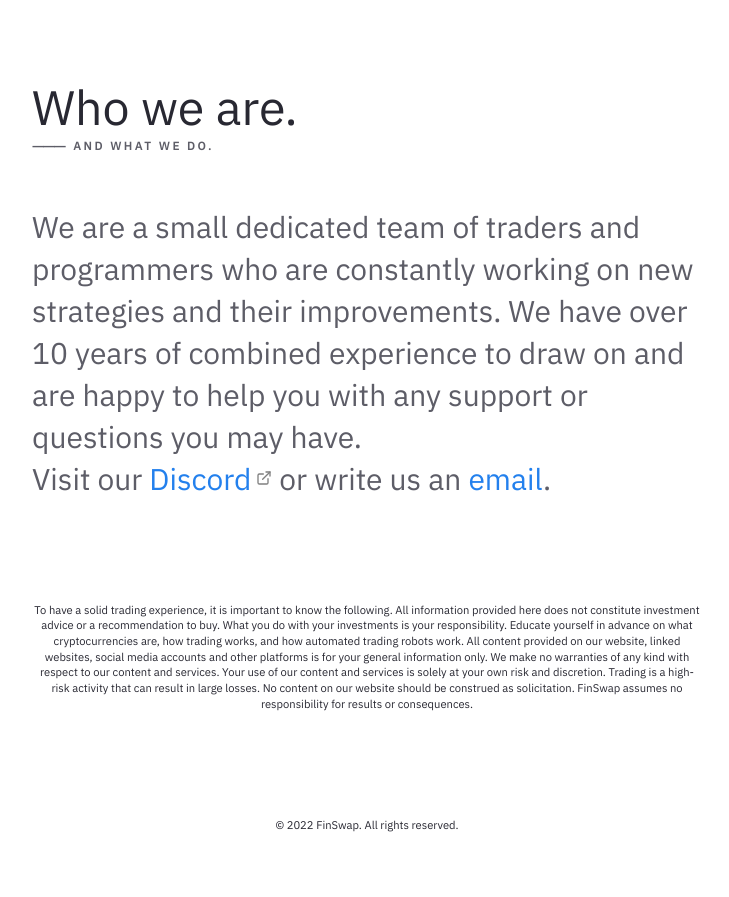
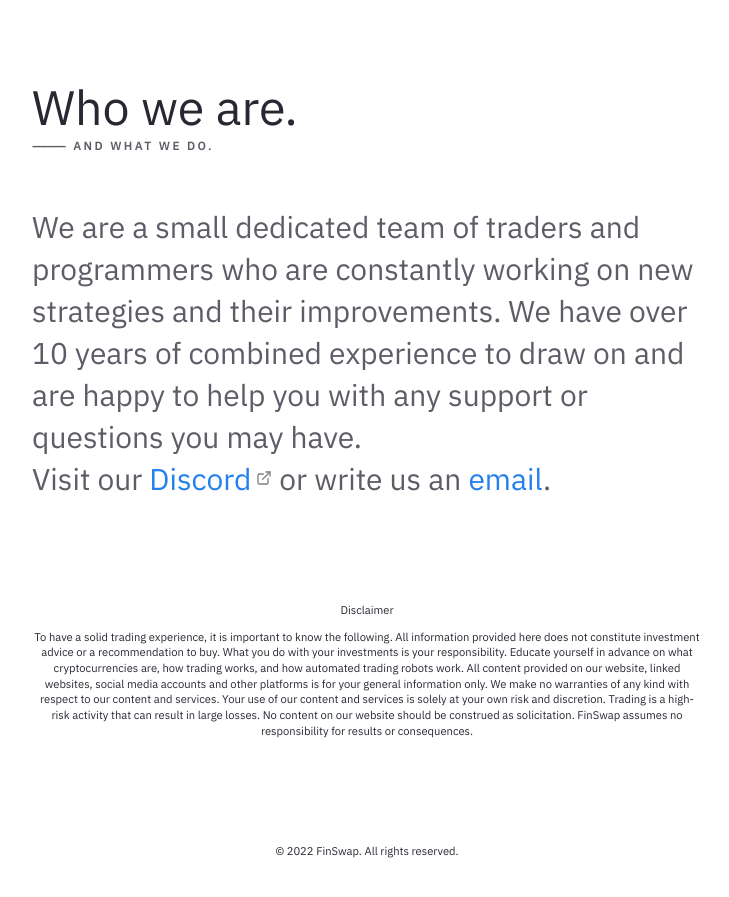
Before and after one commit to kevinroku/nroku.github.io, a Jekyll site: the page built from pages/index.md, in a window 1280 px wide and 900 px high, scrolled down 2004 px. Shown: the top 897 px of the window, without its empty margins (273-1002 px from the left). Built offline with Jekyll 4.4.1, drawn with Linux system fonts in a browser that asks for light colours; before the commit the page ends 2877 px from its top, so only the background shows below that.

Commit message:
Update Homepage.html

```diff
--- a/_includes/Homepage.html
+++ b/_includes/Homepage.html
@@ -93,6 +93,7 @@
     </div>
 </div>
 <div class="home-intro">
+    <p id="copyright-notice">Disclaimer</p>
     <p id="copyright-notice">To have a solid trading experience, it is important to know the following.
                              All information provided here does not constitute investment advice or a recommendation to buy.
                              What you do with your investments is your responsibility. Educate yourself in advance on what cryptocurrencies are,
```
